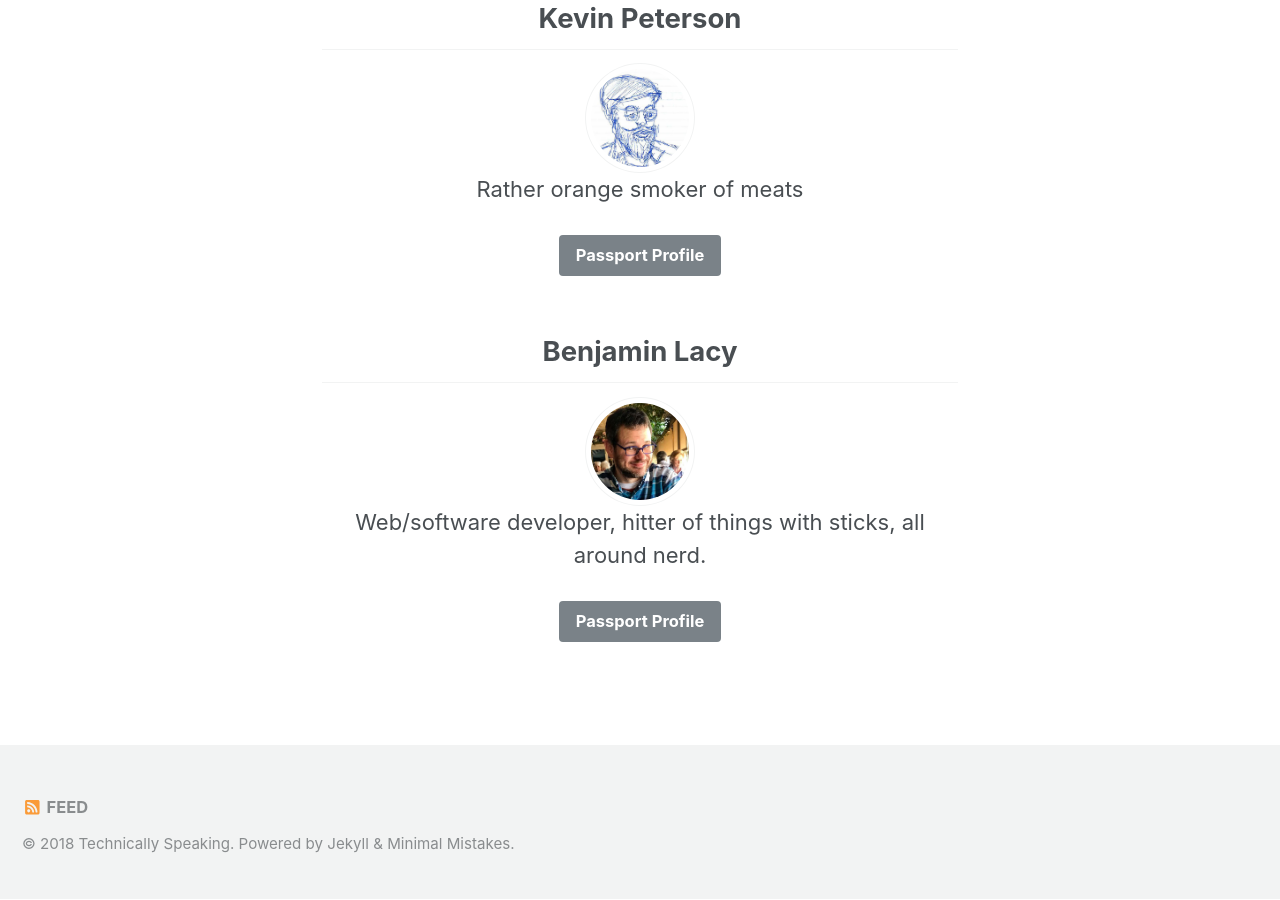
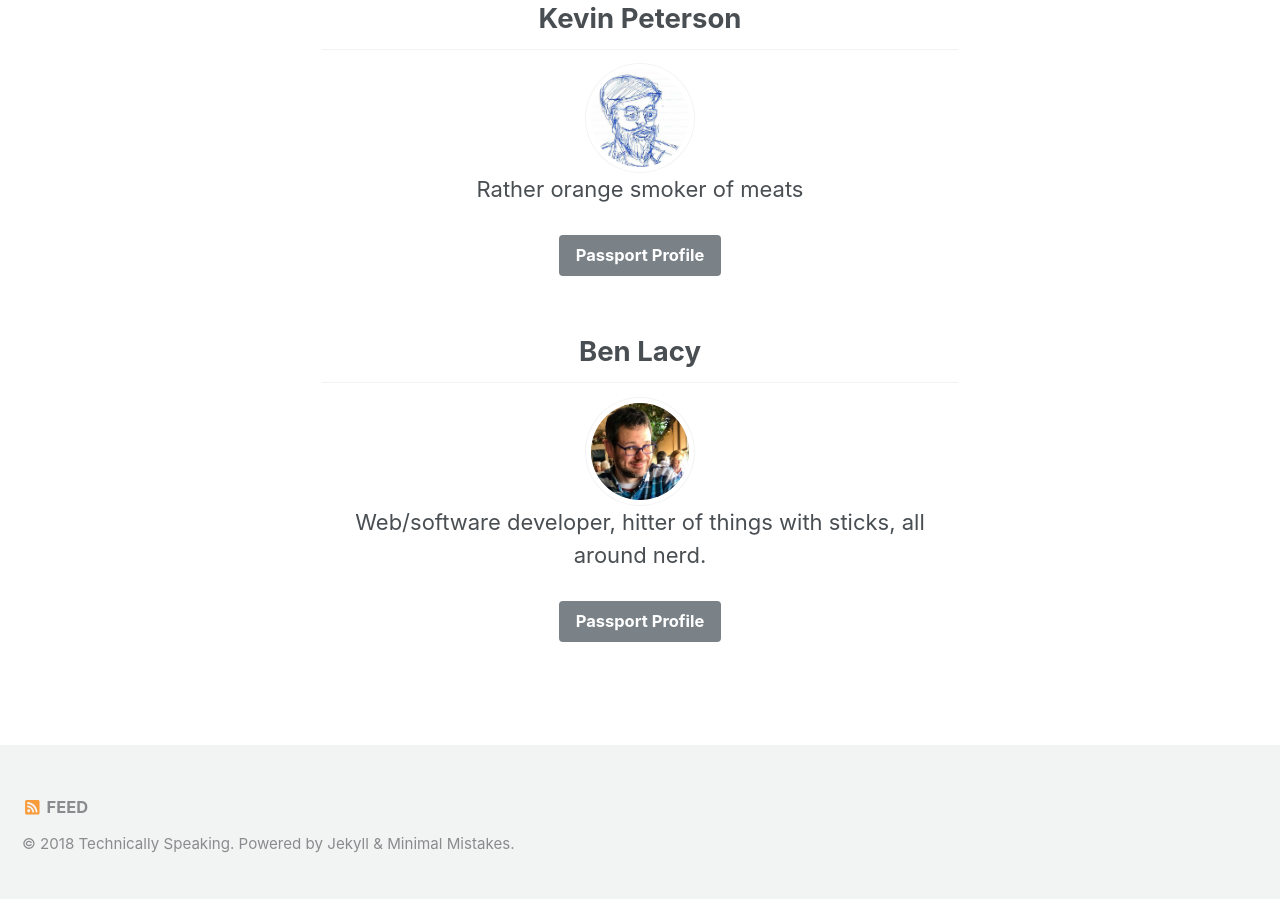
Before and after one commit to technicallySpeaking/technicallySpeaking.github.io, a Jekyll site: the page built from about.html, in a window 1280 px wide and 900 px high, scrolled down 1348 px. Built offline with Jekyll 4.4.1, drawn with Linux system fonts in a browser that asks for light colours; nearby versions of some CDN libraries.

Commit message:
Updated '_data/authors.yml' via CloudCannon

```diff
--- a/_data/authors.yml
+++ b/_data/authors.yml
@@ -25,7 +25,7 @@ Kevin Peterson:
   bio: Rather orange smoker of meats
   avatar: /assets/images/kevin.jpg
 Ben Lacy:
-  name: Benjamin Lacy
+  name: Ben Lacy
   uri: 'https://passport.vml.com/user/blacy'
   email: benjamin.lacy@vml.com
   bio: 'Web/software developer, hitter of things with sticks, all around nerd.'
```
